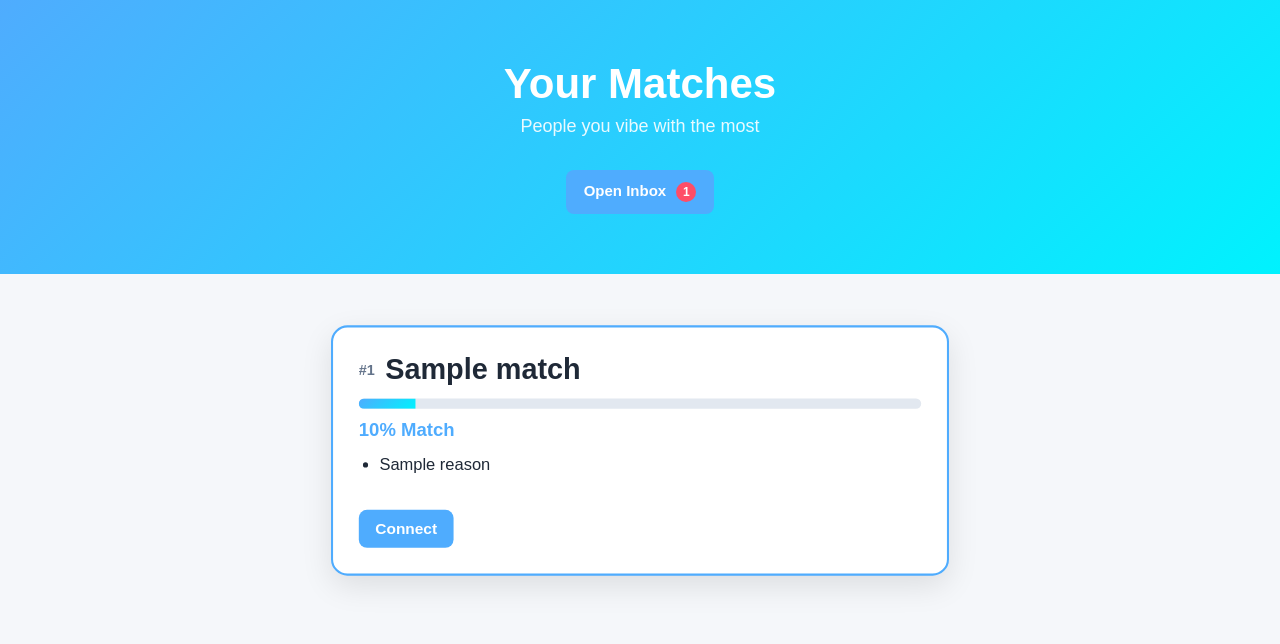
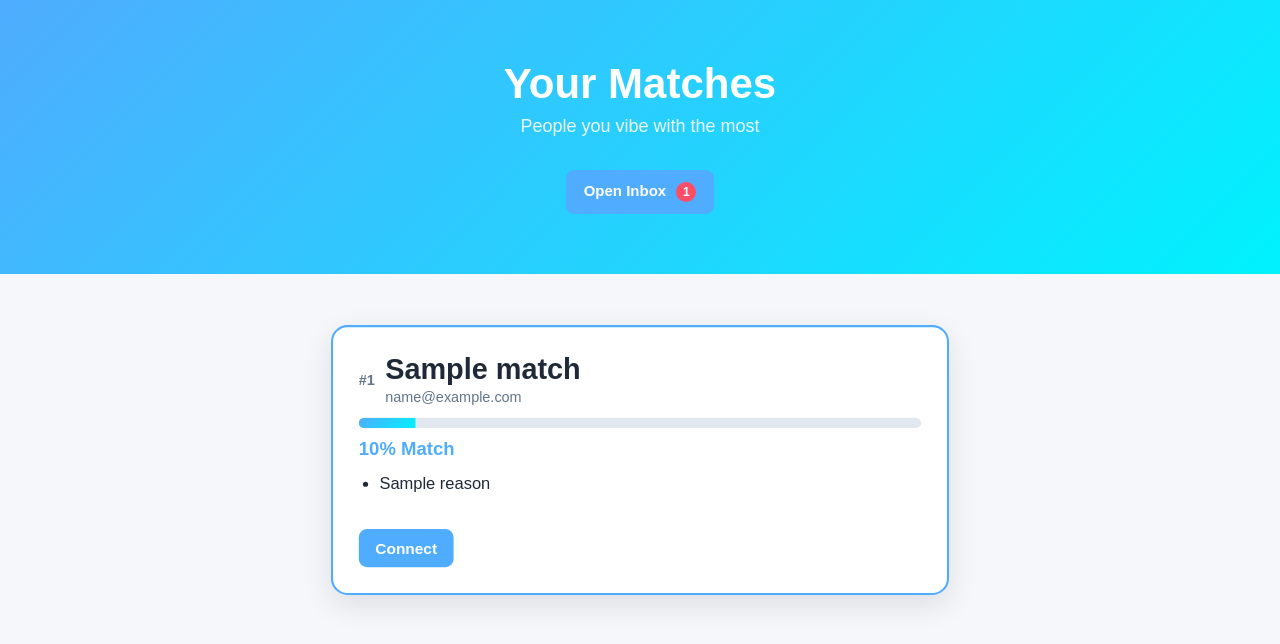
Before and after one commit to arnavdev-24/friend-finder, a Python web app: template Templates/results.html in a window 1280 px wide. Shown: the top 644 px of the page. Run offline with Jinja, Linux system fonts and the light colour scheme; the template is opened without the code that fills it: most values are stand-ins (such as "Sample title", 1, 10 or a date in 2020).

Commit message:
added match-email

```diff
--- a/Templates/results.html
+++ b/Templates/results.html
@@ -24,7 +24,10 @@
         <div class="match-card {% if loop.index == 1 %}top-match{% endif %}">
             <div class="card-header">
                 <span class="rank">#{{ loop.index }}</span>
-                <h2>{{ match.name }}</h2>
+                <div>
+                    <h2>{{ match.name }}</h2>
+                    <p class="match-email">{{ match.email }}</p>
+                </div>
             </div>
 
             <div class="score-bar">
--- a/app.py
+++ b/app.py
@@ -624,10 +624,11 @@ def results(user_id):
     notification_count = len(get_pending_requests_for_user(user_id))
 
     formatted = []
-    for match_id, name, score, reasons in matches:
+    for match_id, name, email, score, reasons in matches:
         formatted.append({
             "id": match_id,
             "name": name,
+            "email": email,
             "score": score,
             "reasons": [humanize_reason(r) for r in reasons]
         })
--- a/static/style.css
+++ b/static/style.css
@@ -651,6 +651,12 @@ body.form-page {
     font-size: 28px;
 }
 
+.match-email {
+    margin: 3px 0 0;
+    color: #64748b;
+    font-size: 14px;
+}
+
 .rank {
     font-size: 14px;
     color: #64748b;
```
Also changed, not shown: matcher.py (+5 -5 lines).
